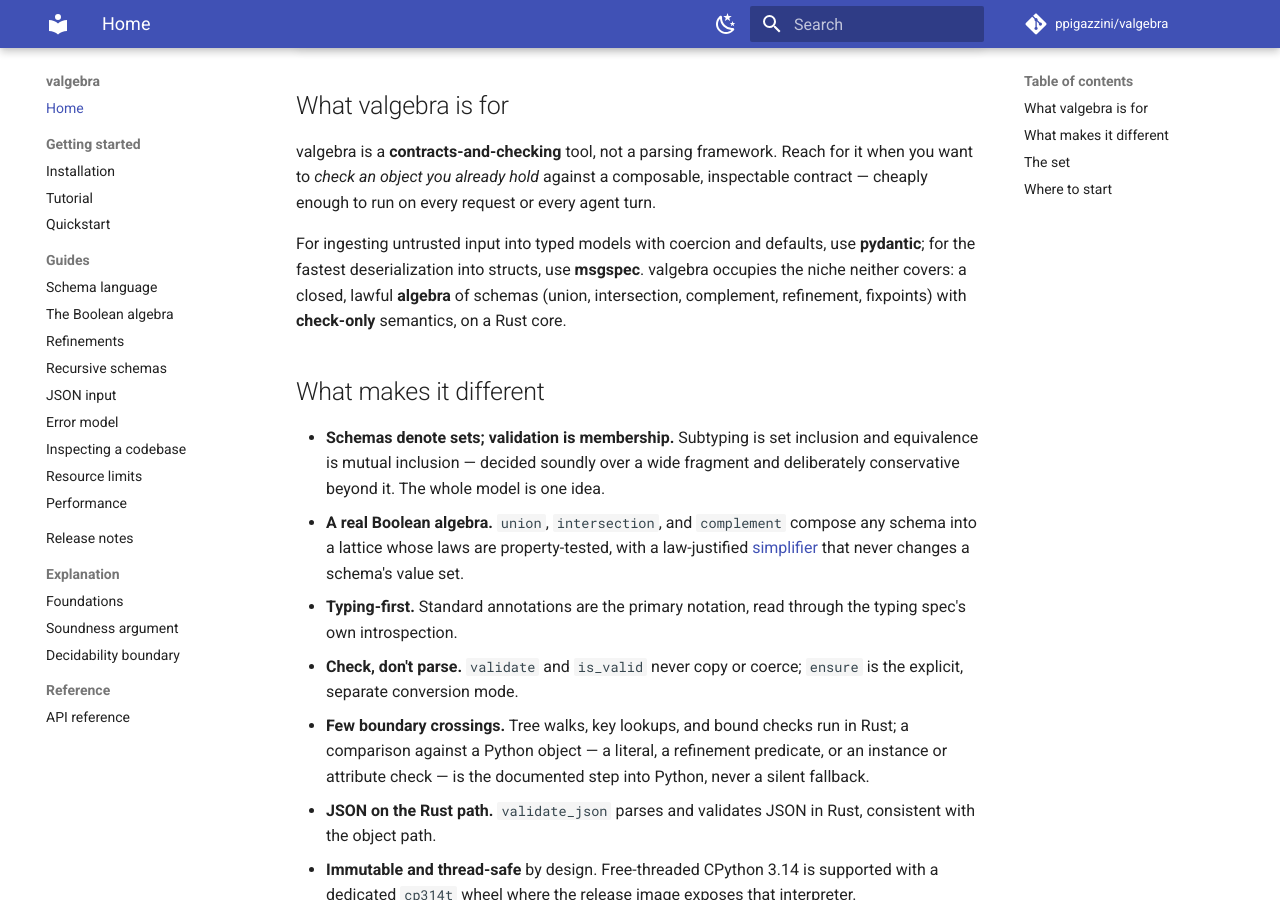
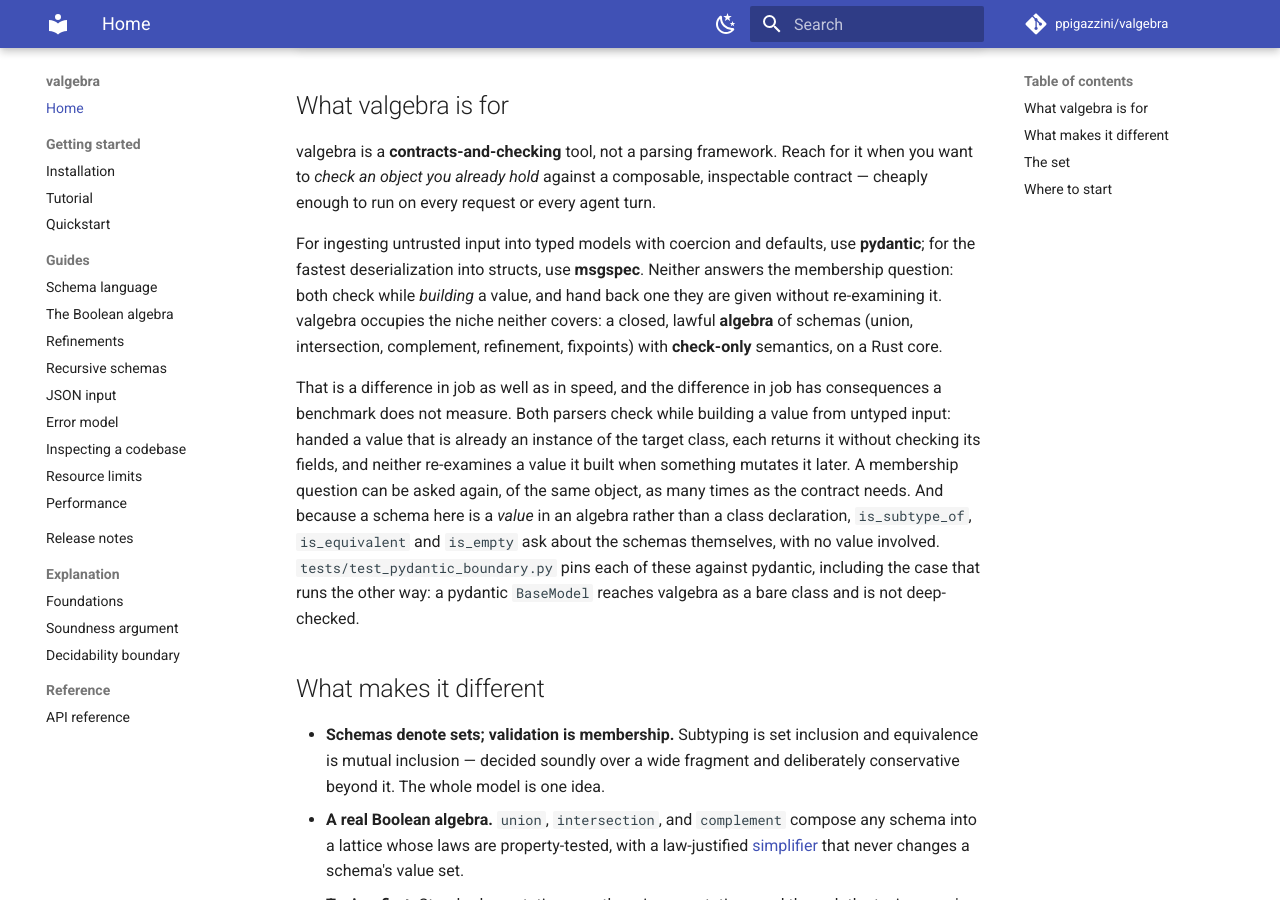
Before and after one commit to ppigazzini/valgebra, an MkDocs documentation site: the page built from docs/README.md, in a window 1280 px wide and 900 px high, scrolled down 697 px. Built offline with MkDocs 1.6.1 and Material for MkDocs 9.7.7, drawn with Linux system fonts in a browser that asks for light colours; comment, search, counter and statistics services are not loaded.

Commit message:
docs: say what the library comparison is an argument about
The comparison is a bullet naming each library's job and a paragraph of
ratios. A reader who takes the ratios as the whole argument concludes
the three libraries do one job at three speeds, and no page offers
anything that corrects it. The msgspec bullet is the sharper gap: it
says what msgspec is fastest at and leaves unanswered whether that
covers what valgebra does.

The README carries the differences a duration does not show, each
pointing at the suite that asserts it. An object the caller already
holds is re-examined, where `validate_python` and `msgspec.convert`
return it without reaching its fields, and pydantic's switch is a model
config out of reach for a class declared elsewhere. A value stays
checkable after something mutates it, because membership is a call
rather than a fact about the moment of construction. And
`intersection(int, str)` reports empty with no value involved, while
neither `TypeAdapter` nor `msgspec.inspect` carries the three schema
relations. A runnable example carries the mutation case, which is the
one a reader reproduces in four lines.

The sections close with the boundary running the other way. pydantic in
strict mode rejects without coercing on the ingestion path, msgspec
reaches a held value through a builtins round-trip that does check, and
valgebra deep-checks neither a `BaseModel` nor a `Struct`: each reaches
the frontend as a bare class denoting the set of its instances, so a
mapping view of the fields is the way in.

The performance page states the same distinction where the ratios live.
They are real and they gate regressions; the semantic reasons to reach
for a membership check are additional, and hold at a ratio of 1.0.

```diff
--- a/docs/README.md
+++ b/docs/README.md
@@ -43,9 +43,23 @@
 
 For ingesting untrusted input into typed models with coercion and defaults, use
 **pydantic**; for the fastest deserialization into structs, use **msgspec**.
-valgebra occupies the niche neither covers: a closed, lawful **algebra** of
-schemas (union, intersection, complement, refinement, fixpoints) with
-**check-only** semantics, on a Rust core.
+Neither answers the membership question: both check while *building* a value,
+and hand back one they are given without re-examining it. valgebra occupies the
+niche neither covers: a closed, lawful **algebra** of schemas (union,
+intersection, complement, refinement, fixpoints) with **check-only** semantics,
+on a Rust core.
+
+That is a difference in job as well as in speed, and the difference in job has
+consequences a benchmark does not measure. Both parsers check while building a
+value from untyped input: handed a value that is already an instance of the
+target class, each returns it without checking its fields, and neither
+re-examines a value it built when something mutates it later. A membership question can be asked again, of the
+same object, as many times as the contract needs. And because a schema here is a
+*value* in an algebra rather than a class declaration, `is_subtype_of`,
+`is_equivalent` and `is_empty` ask about the schemas themselves, with no value
+involved. `tests/test_pydantic_boundary.py` pins each of these against pydantic,
+including the case that runs the other way: a pydantic `BaseModel` reaches
+valgebra as a bare class and is not deep-checked.
 
 ## What makes it different
 
```
Also changed, not shown: README.md (+66 -2 lines), docs/11-performance.md (+7 -0 lines).
